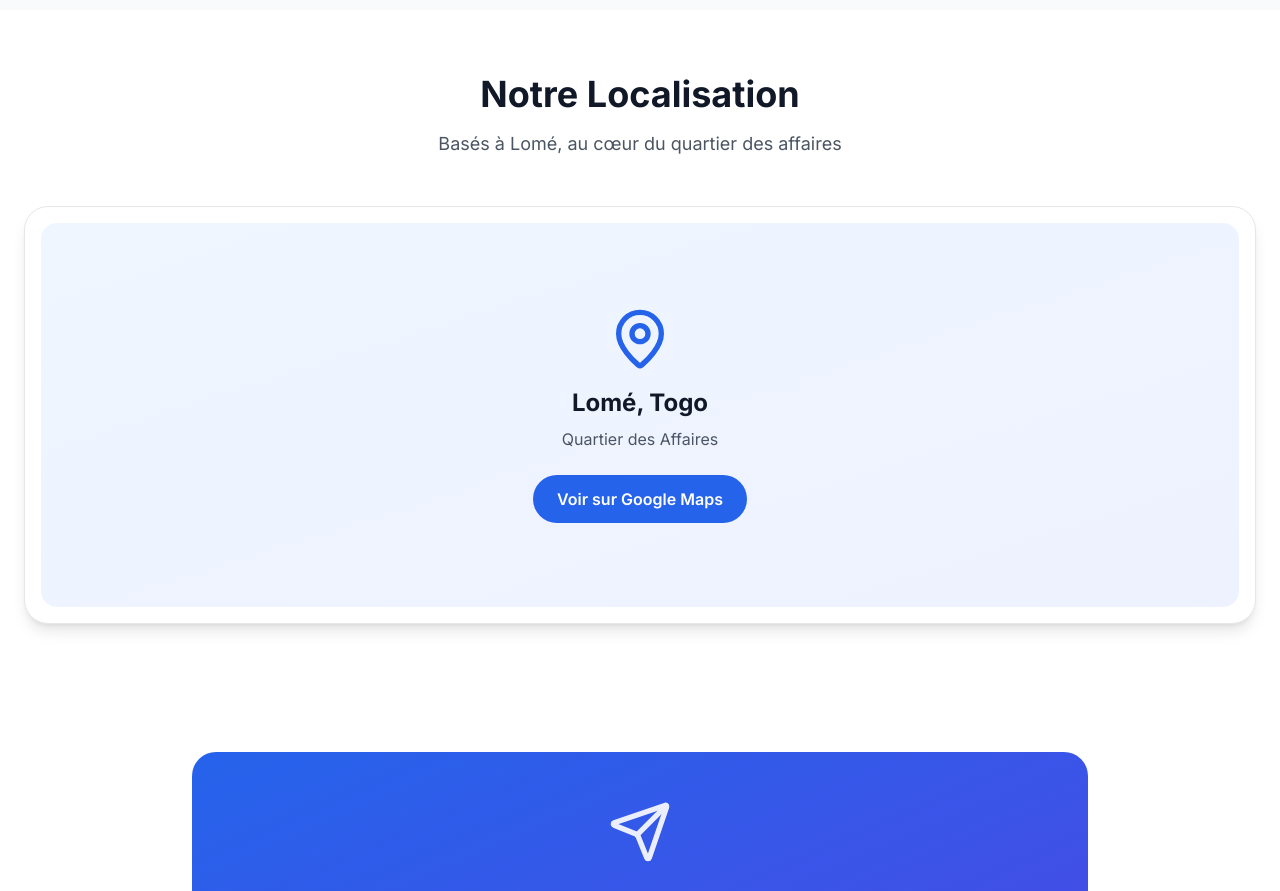
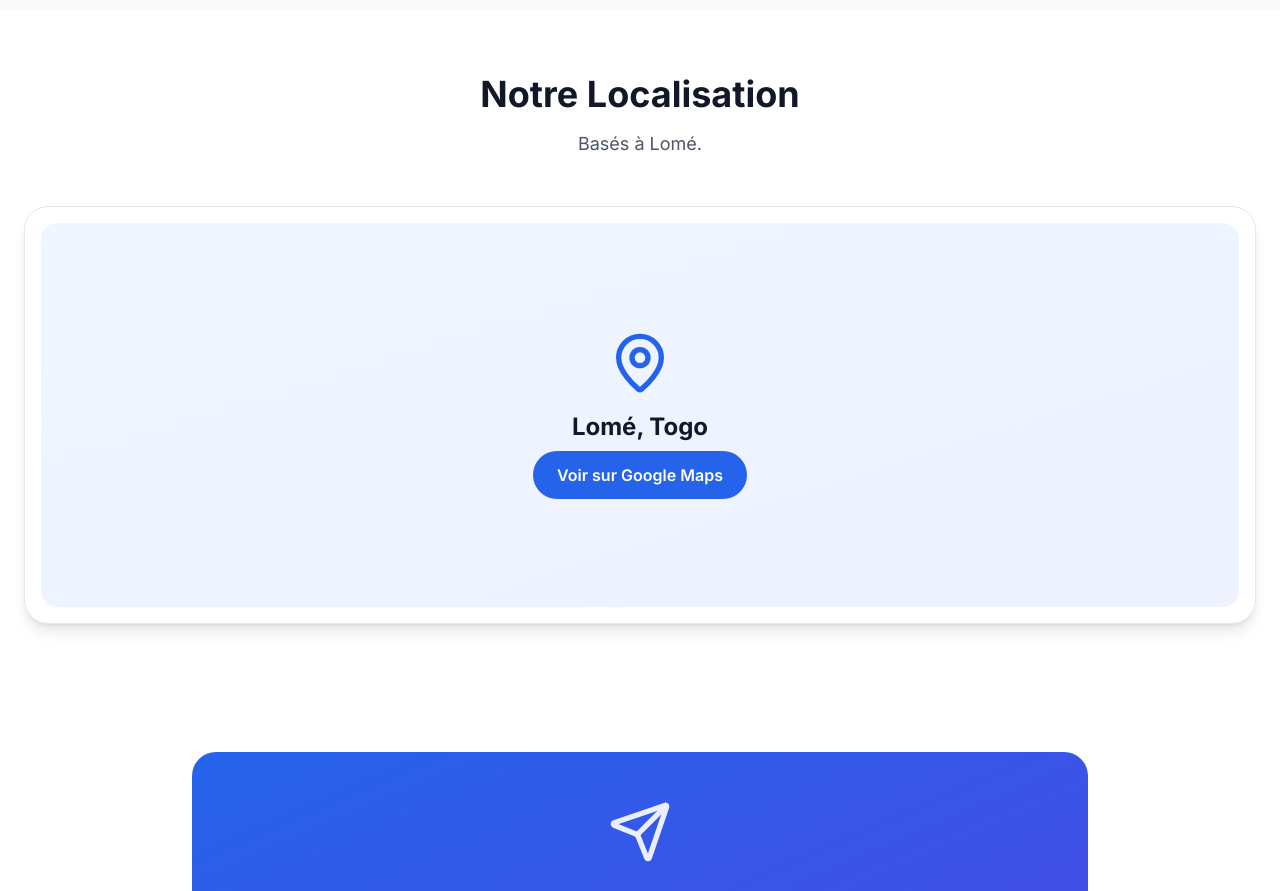
Before and after one commit to salomonAMS/easy-web, a Next.js app: page /contact in a window 1280 px wide. Shown: the part 3420-4311 px from the top of the page. Built offline with nearby package versions, Linux system fonts and the light colour scheme.

Commit message:
Update page.tsx

```diff
--- a/app/contact/page.tsx
+++ b/app/contact/page.tsx
@@ -49,7 +49,7 @@ export default function ContactPage() {
     },
     {
       question: 'Quels sont vos tarifs ?',
-      answer: 'Nos tarifs démarrent à 2,500€ pour un site vitrine professionnel. Pour les automatisations IA, les tarifs commencent à 350€/mois. Chaque projet est unique, nous proposons toujours un devis personnalisé gratuit après avoir étudié vos besoins spécifiques.'
+      answer: 'Nos tarifs démarrent à 200.000 FCFA (environ 300€) pour un site vitrine professionnel. Pour les automatisations IA, les tarifs commencent à 100.000 FCFA (environ 150€). Chaque projet est unique, nous proposons toujours un devis personnalisé gratuit après avoir étudié vos besoins spécifiques.'
     },
     {
       question: 'Proposez-vous des facilités de paiement ?',
@@ -213,7 +213,7 @@ export default function ContactPage() {
             Notre Localisation
           </h2>
           <p className="text-lg text-gray-600 text-center mb-12">
-            Basés à Lomé, au cœur du quartier des affaires
+            Basés à Lomé.
           </p>
 
           <div className="bg-white rounded-3xl border border-gray-200 p-4 shadow-lg overflow-hidden">
@@ -221,7 +221,6 @@ export default function ContactPage() {
               <div className="text-center">
                 <MapPin className="w-16 h-16 text-blue-600 mx-auto mb-4" />
                 <h3 className="text-2xl font-bold text-gray-900 mb-2">Lomé, Togo</h3>
-                <p className="text-gray-600 mb-6">Quartier des Affaires</p>
                 <a
                   href="https://maps.google.com"
                   target="_blank"
```
